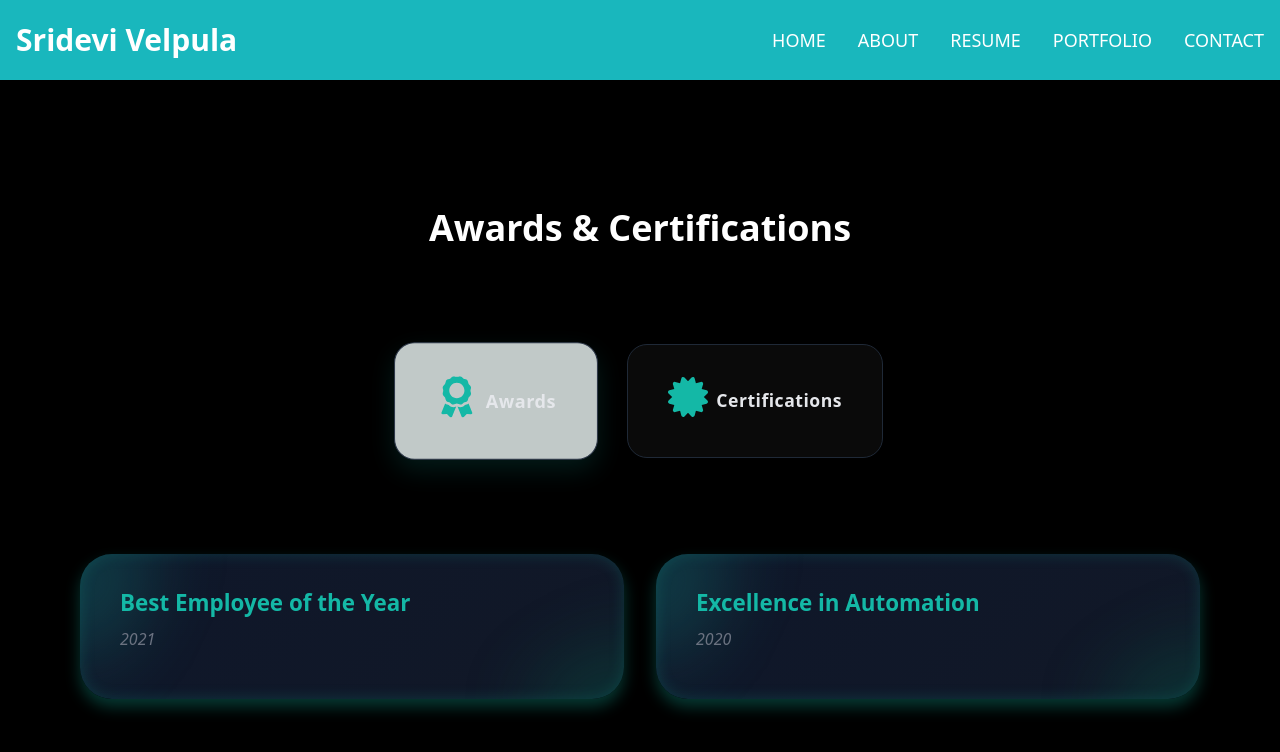
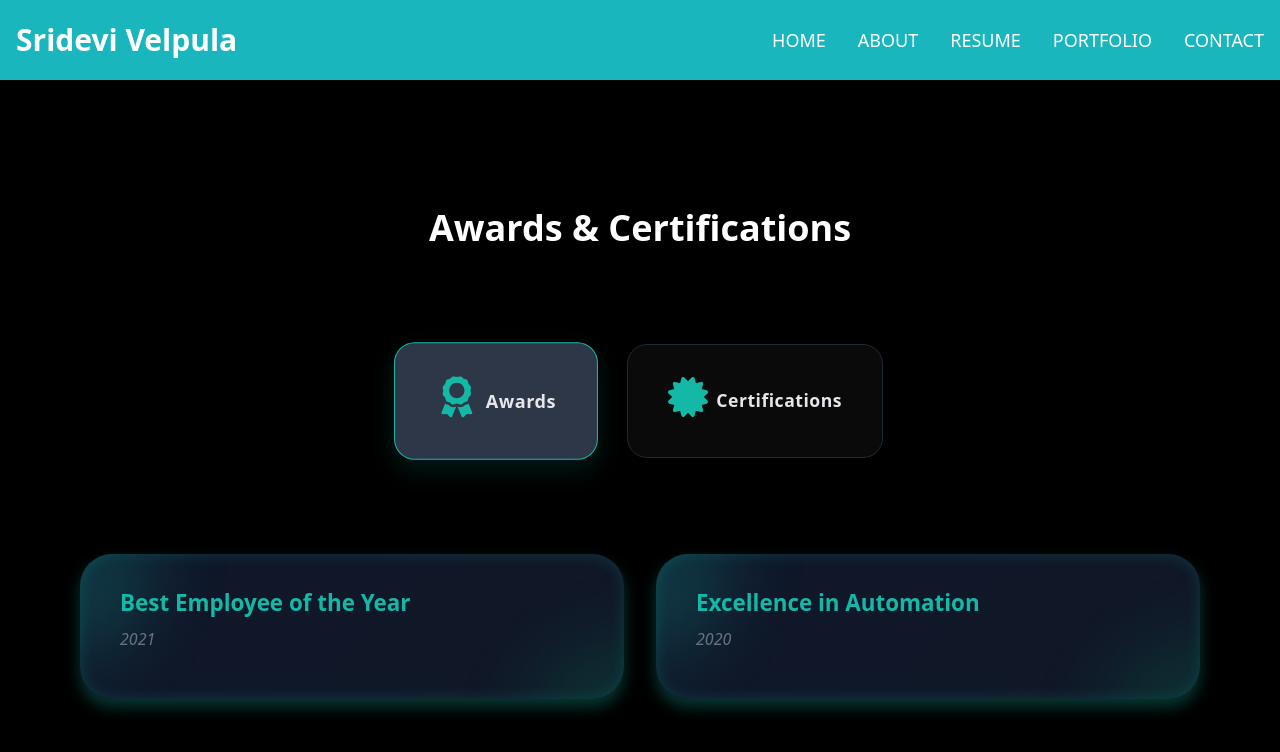
Before and after one commit to srideviblogs/my-portfolio-react, a React (Create React App) app: page / in a window 1280 px wide. In both pictures the pointer is over the element "Awards". Shown: the part 2853-3605 px from the top of the page. Built offline with nearby package versions, Linux system fonts and the light colour scheme.

Commit message:
Update AwardsCertifications.css

```diff
--- a/src/components/AwardsCertifications.css
+++ b/src/components/AwardsCertifications.css
@@ -206,8 +206,8 @@ section#awards-certifications > div > .flex > button[aria-pressed="true"] {
 
 .tab-card:hover,
 .tab-card.active {
-  background-color: #c1c9c8;
-  border-color: #2d3748;
+  background-color: #2d3748;
+  border-color: #14b8a6;
   box-shadow: 0 10px 25px rgba(20, 184, 166, 0.15);
   transform: scale(1.03);
 }
```
